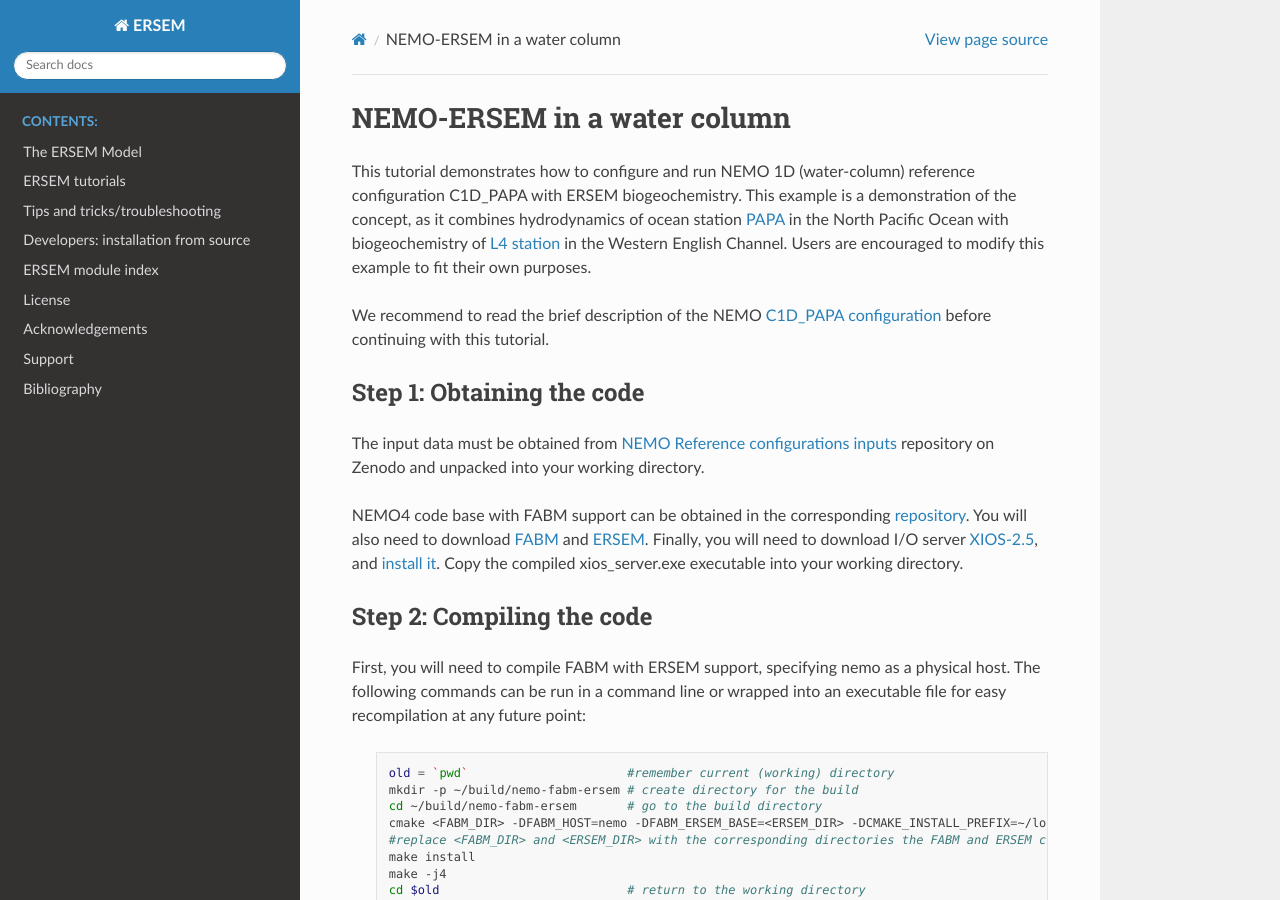
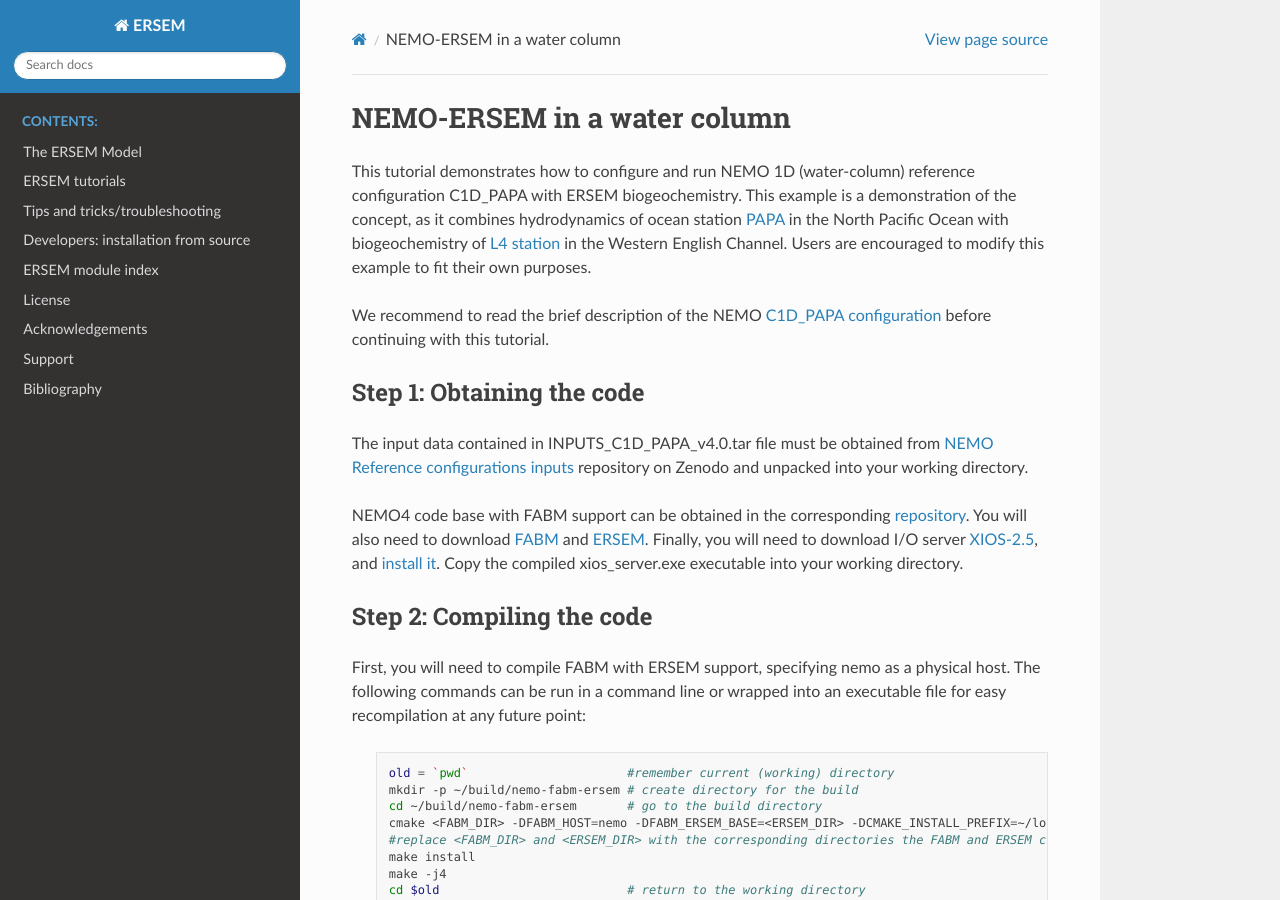
Before and after one commit to pmlmodelling/ersem, a Sphinx documentation site: the page built from docs/source/tutorials/nemo1d.rst, in a window 1280 px wide and 900 px high. Built offline with Sphinx 7.4.7 and the Read the Docs theme 2.0.0, drawn with Linux system fonts in a browser that asks for light colours; formulas are drawn with MathJax 3; the version number could not be read and is left out.

Commit message:
specify input file name

```diff
--- a/docs/source/tutorials/nemo1d.rst
+++ b/docs/source/tutorials/nemo1d.rst
@@ -12,7 +12,7 @@
 Step 1: Obtaining the code
 ~~~~~~~~~~~~~~~~~~~~~~~~~~~~
 
-The input data must be obtained from `NEMO Reference configurations inputs <https://zenodo.org/record/1472245#.Yt6_QIzMKEI>`__ repository on Zenodo  and unpacked into your working directory.
+The input data contained in INPUTS_C1D_PAPA_v4.0.tar file must be obtained from `NEMO Reference configurations inputs <https://zenodo.org/record/1472245#.Yt6_QIzMKEI>`__ repository on Zenodo  and unpacked into your working directory.
 
 NEMO4 code base with FABM support can be obtained in the corresponding `repository <https://github.com/pmlmodelling/NEMO4.0-FABM>`__. You will also need to download `FABM <https://github.com/fabm-model/fabm>`__ and `ERSEM <https://github.com/pmlmodelling/ersem>`__. Finally, you will need to download I/O server `XIOS-2.5 <https://forge.ipsl.jussieu.fr/nemo/chrome/site/doc/NEMO/guide/html/install.html#extract-and-install-xios>`__, and `install it <https://forge.ipsl.jussieu.fr/ioserver/>`__. Copy the compiled xios_server.exe executable into your working directory.
 
```
